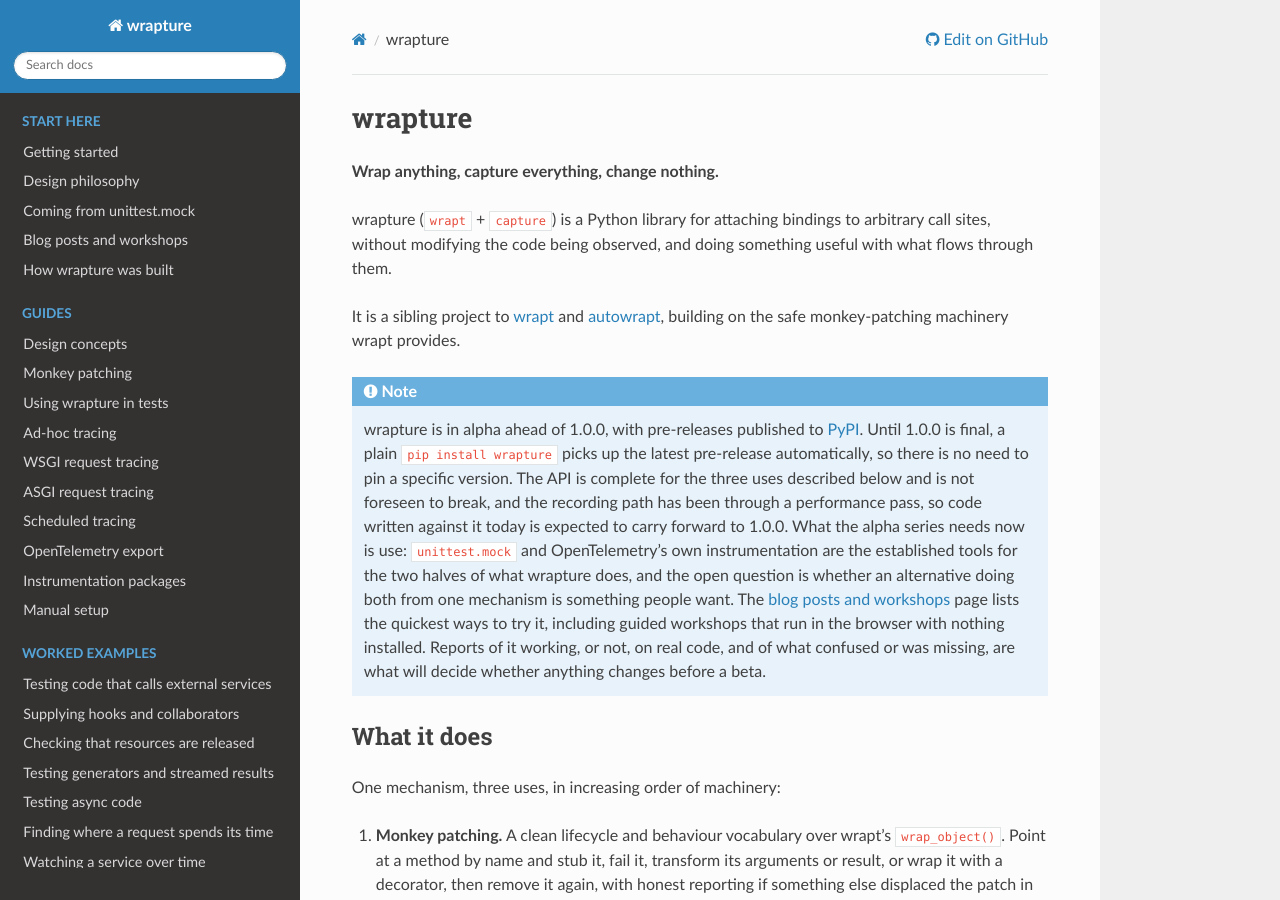
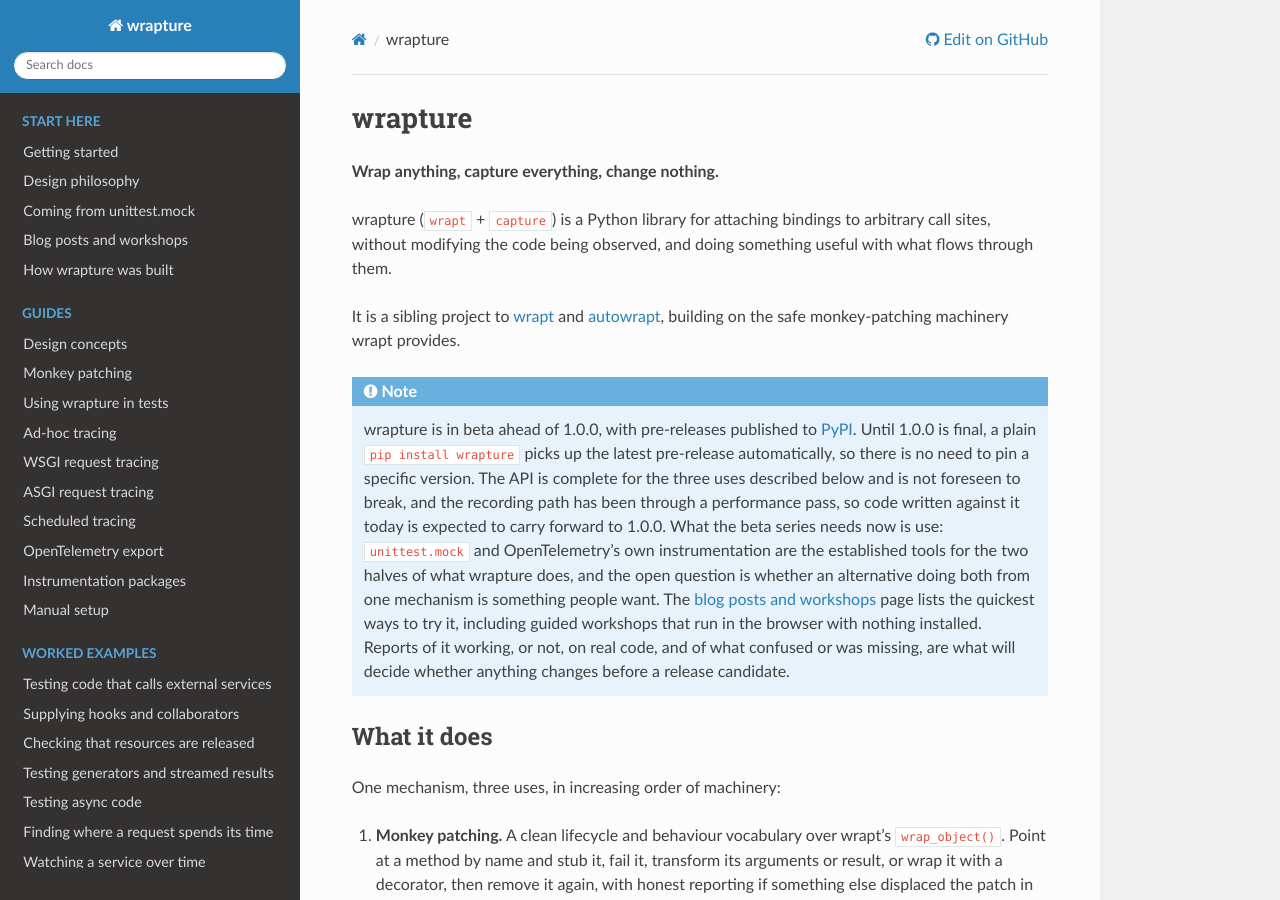
Before and after one commit to GrahamDumpleton/wrapture, a Sphinx documentation site: the page built from docs/index.md, in a window 1280 px wide and 900 px high. Built offline with Sphinx 7.4.7 and the Read the Docs theme 3.1.0, drawn with Linux system fonts in a browser that asks for light colours.

Commit message:
Switch to beta ahead of 1.0.0.
Bump the version to 1.0.0b1, move the development status classifier from
pre-alpha to beta, and update the status notes in the README and on the
documentation front page to describe the series as beta. The feedback the
notes ask for now decides what changes before a release candidate rather
than before a beta.

````diff
--- a/docs/index.md
+++ b/docs/index.md
@@ -11,14 +11,14 @@
 the safe monkey-patching machinery wrapt provides.
 
 ```{note}
-wrapture is in alpha ahead of 1.0.0, with pre-releases published to
+wrapture is in beta ahead of 1.0.0, with pre-releases published to
 [PyPI](https://pypi.org/project/wrapture/). Until 1.0.0 is final, a
 plain `pip install wrapture` picks up the latest pre-release
 automatically, so there is no need to pin a specific version. The API
 is complete for the three uses described below and is not foreseen to
 break, and the recording path has been through a performance pass, so
 code written against it today is expected to carry forward to 1.0.0.
-What the alpha series needs now is use: `unittest.mock` and
+What the beta series needs now is use: `unittest.mock` and
 OpenTelemetry's own instrumentation are the established tools for the
 two halves of what wrapture does, and the open question is whether an
 alternative doing both from one mechanism is something people want.
@@ -27,7 +27,7 @@
 browser with nothing installed.
 Reports of it working, or not, on real code, and of what confused or
 was missing, are what will decide whether anything changes before a
-beta.
+release candidate.
 ```
 
 ## What it does
--- a/pyproject.toml
+++ b/pyproject.toml
@@ -17,7 +17,7 @@
 requires-python = ">=3.12"
 keywords = ["wrapper", "monkey patching", "tracing", "testing"]
 classifiers = [
-    "Development Status :: 2 - Pre-Alpha",
+    "Development Status :: 4 - Beta",
     "Programming Language :: Python :: 3",
     "Programming Language :: Python :: 3.12",
     "Programming Language :: Python :: 3.13",
--- a/src/wrapture/__init__.py
+++ b/src/wrapture/__init__.py
@@ -17,7 +17,7 @@
     )
 
 
-__version_info__ = ("1", "0", "0", "a22")
+__version_info__ = ("1", "0", "0", "b1")
 __version__ = _format_version(__version_info__)
 
 from wrapt import MISSING, register_post_import_hook, when_imported
````
Also changed, not shown: README.md (+5 -4 lines).
